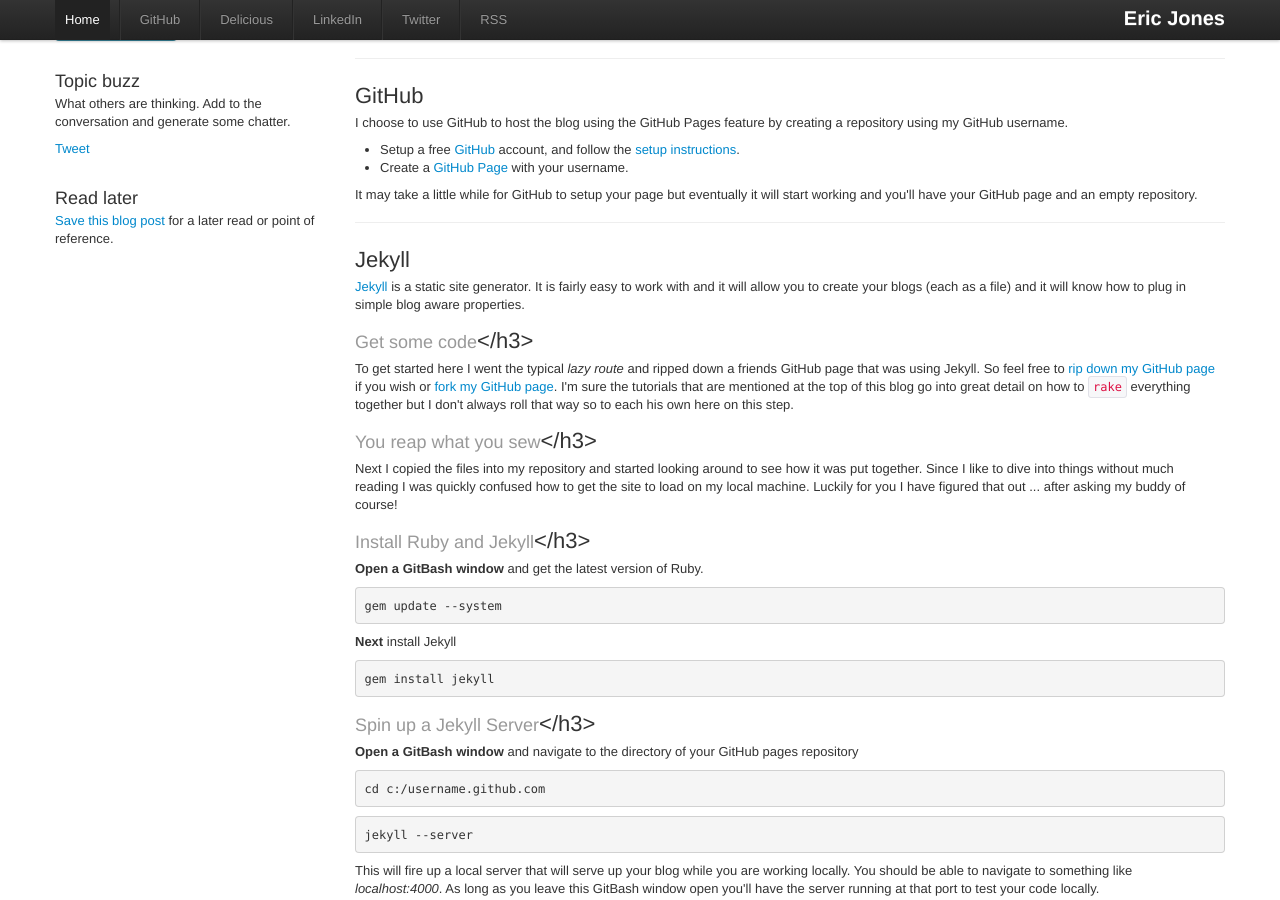
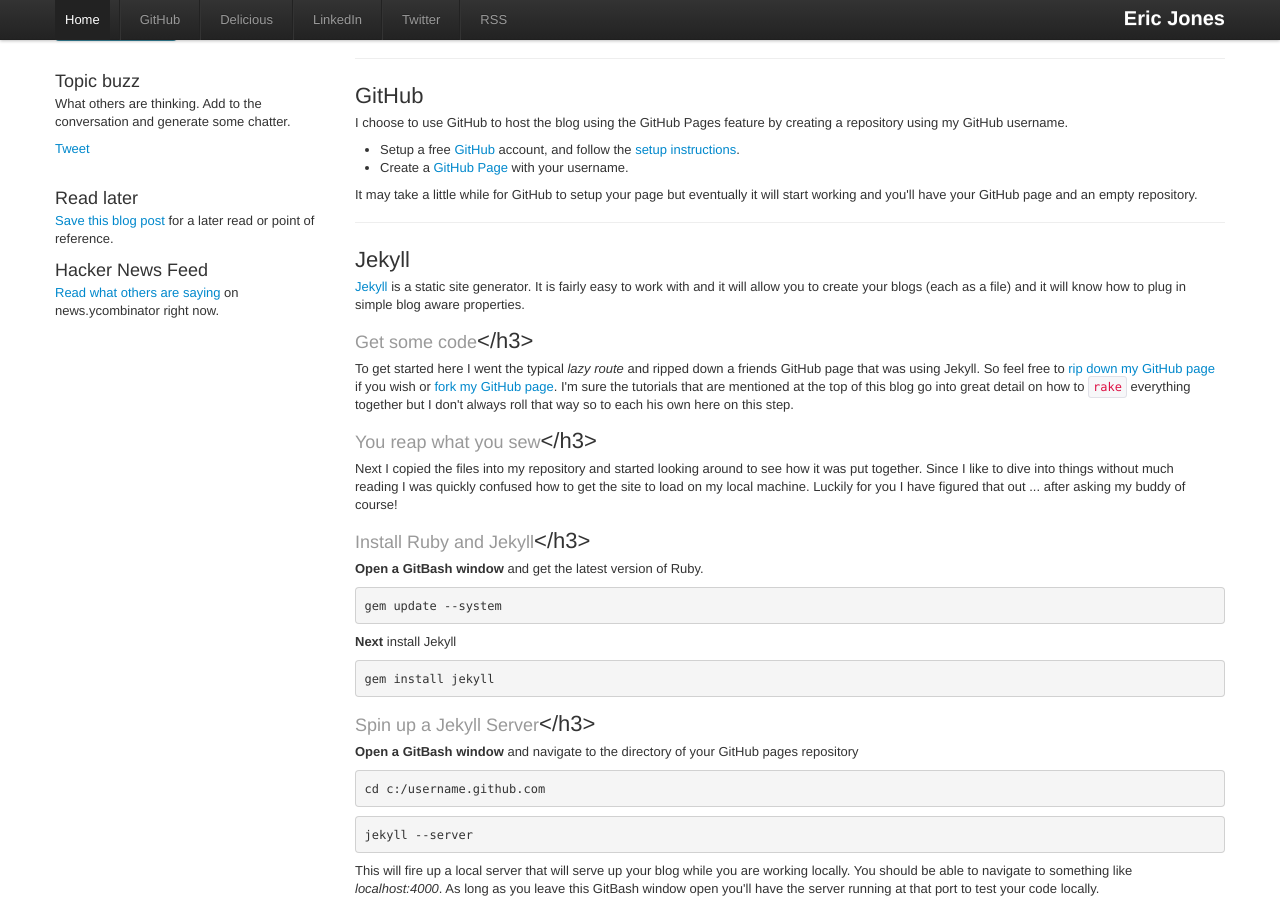
Before and after one commit to erjjones/erjjones.github.com, a Jekyll site: the page built from _posts/2012-03-08-How-I-built-my-blog-in-one-day.markdown, in a window 1280 px wide and 900 px high, scrolled down 349 px. Built offline with Jekyll 4.4.1, drawn with Linux system fonts in a browser that asks for light colours; Markdown is read by kramdown in place of the engine named in the settings; comment, search, counter and statistics services are not loaded.

Commit message:
live hacker news feed

```diff
--- a/_posts/2012-03-08-How-I-built-my-blog-in-one-day.markdown
+++ b/_posts/2012-03-08-How-I-built-my-blog-in-one-day.markdown
@@ -18,6 +18,8 @@ category: Coding
 	  <br/>
 	  <h3>Read later</h3>
 	  <p><a href="http://www.instapaper.com/hello2?url=http://erjjones.github.com{{ page.url }}&title={{ page.title }}" title="Save {{ page.title }} to Instapaper" target="_blank">Save this blog post</a> for a later read or point of reference.</p>
+	  <h3>Hacker News Feed</h3>
+	  <p><a href="http://news.ycombinator.com/item?id=3679495" target="_blank" title="Read what others are saying on news.ycombinator right now">Read what others are saying</a> on news.ycombinator right now.</p>
 	</div>
 	<div class="span9 columns">
 	  <h2>Preface</h2>
```
